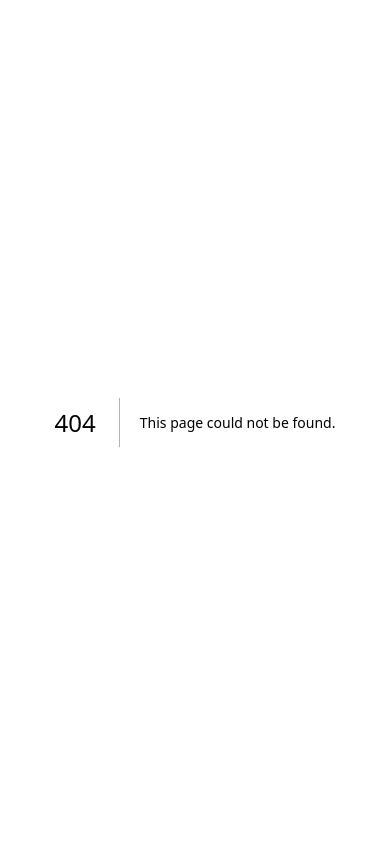
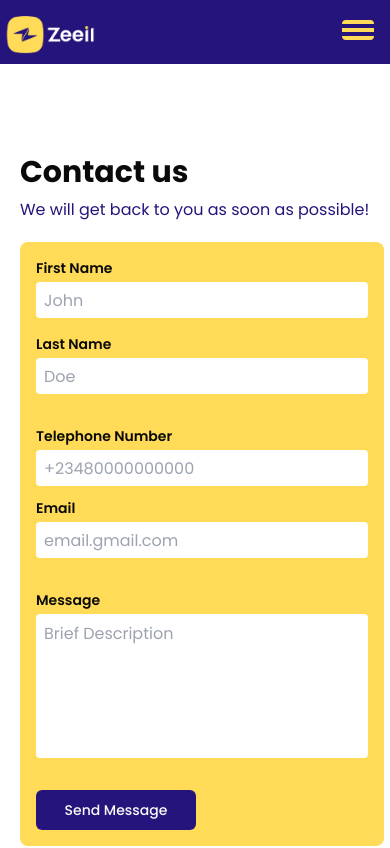
Before and after one commit to ifedolapoomoniyi/zeeil-web, a Next.js app: page /contact-us in a window 390 px wide. Before the commit this address had no page. Shown: the top 848 px of the page. Built offline with nearby package versions, Linux system fonts and the light colour scheme.

Commit message:
responsive contact us page

```diff
--- /dev/null
+++ b/src/app/contact-us/page.jsx
@@ -0,0 +1,189 @@
+"use client";
+
+import Navbar from "@/components/Navbar";
+import * as Yup from "yup";
+import { useFormik } from "formik";
+import Image from "next/image";
+import { Button } from "@/components/ui/button";
+import Footer from "@/components/Footer";
+
+const page = () => {
+	const initialValues = {
+		firstName: "",
+		lastName: "",
+		number: "",
+		email: "",
+		message: "",
+	};
+	const validationSchema = Yup.object({
+		firstName: Yup.string().required("Required"),
+		lastName: Yup.string().required("Required"),
+		number: Yup.string().required("Required"),
+		email: Yup.string().required("Required"),
+		message: Yup.string().required("Required"),
+	});
+
+	const formik = useFormik({
+		initialValues,
+		validationSchema,
+		onSubmit: (values) => {
+			console.log(values);
+      formik.resetForm();
+		},
+	});
+	return (
+		<main>
+			<Navbar />
+
+			{/* Contact us page */}
+			<section className="flex flex-row gap-4 p-5 min-h-screen mb-10">
+				<div className="flex-1 max-w-[700px] m-auto">
+					<div className="py-5">
+						<h1 className="text-3xl sm:text-5xl py-2 leading-tighter font-bold">
+							Contact us
+						</h1>
+						<p className="text-primary">
+							We will get back to you as soon as possible!
+						</p>
+					</div>
+
+					<form
+						action={formik.handleSubmit}
+						className="bg-secondary p-4 rounded-lg space-y-8"
+					>
+						<div className="flex flex-col sm:flex-row gap-4 justify-between">
+							<div className="flex flex-col gap-1">
+								<label
+									className="text-sm font-semibold"
+									htmlFor="firstName"
+								>
+									First Name
+								</label>
+								<input
+									type="text"
+									name="firstName"
+									onChange={formik.handleChange}
+									value={formik.values.firstName}
+									onBlur={formik.handleBlur}
+									placeholder="John"
+									className="h-9 bg-grayish px-2 rounded border-none md:w-64"
+								/>
+								{formik.touched.firstName &&
+								formik.errors.firstName ? (
+									<div>{formik.errors.firstName}</div>
+								) : null}
+							</div>
+
+							<div className="flex flex-col gap-1">
+								<label
+									className="text-sm font-semibold"
+									htmlFor="lastName"
+								>
+									Last Name
+								</label>
+								<input
+									type="text"
+									name="lastName"
+									onChange={formik.handleChange}
+									value={formik.values.lastName}
+									onBlur={formik.handleBlur}
+									placeholder="Doe"
+									className="h-9 bg-grayish px-2 rounded border-none md:w-64"
+								/>
+								{formik.touched.lastName &&
+								formik.errors.lastName ? (
+									<div>{formik.errors.lastName}</div>
+								) : null}
+							</div>
+						</div>
+
+						<div className="flex flex-col sm:flex-row gap-3 justify-between">
+							<div className="flex flex-col gap-1">
+								<label
+									className="text-sm font-semibold"
+									htmlFor="number"
+								>
+									Telephone Number
+								</label>
+								<input
+									type="text"
+									name="number"
+									onChange={formik.handleChange}
+									value={formik.values.number}
+									onBlur={formik.handleBlur}
+									placeholder="+23480000000000"
+									className="h-9 bg-grayish px-2 rounded border-none md:w-64"
+								/>
+								{formik.touched.number &&
+								formik.errors.number ? (
+									<div>{formik.errors.number}</div>
+								) : null}
+							</div>
+
+							<div className="flex flex-col gap-1">
+								<label
+									className="text-sm font-semibold"
+									htmlFor="email"
+								>
+									Email
+								</label>
+								<input
+									type="text"
+									name="email"
+									onChange={formik.handleChange}
+									value={formik.values.email}
+									onBlur={formik.handleBlur}
+									placeholder="email.gmail.com"
+									className="h-9 bg-grayish px-2 rounded border-none md:w-64"
+								/>
+								{formik.touched.email && formik.errors.email ? (
+									<div>{formik.errors.email}</div>
+								) : null}
+							</div>
+						</div>
+
+						{/* add text area for message  */}
+
+						<div className="flex flex-col gap-1">
+							<label
+								className="text-sm font-semibold"
+								htmlFor="message"
+							>
+								Message
+							</label>
+							<textarea
+								name="message"
+								onChange={formik.handleChange}
+								value={formik.values.message}
+								onBlur={formik.handleBlur}
+								placeholder="Brief Description"
+								className="bg-grayish p-2 rounded border-none w-full resize-none h-36 "
+							/>
+							{formik.touched.message && formik.errors.message ? (
+								<div>{formik.errors.message}</div>
+							) : null}
+						</div>
+
+						<Button type="submit" className="w-40 hover:opacity-75 hover:bg-primary">
+							Send Message
+						</Button>
+					</form>
+				</div>
+
+				<div className="flex-1 max-w-[700px] md:flex items-center justify-center hidden">
+					<Image
+						src={"/contact-img.svg"}
+						alt="contact"
+						width={1920}
+						height={1080}
+					/>
+				</div>
+			</section>
+
+
+			<Footer />
+		</main>
+	);
+};
+
+export default page;
```
